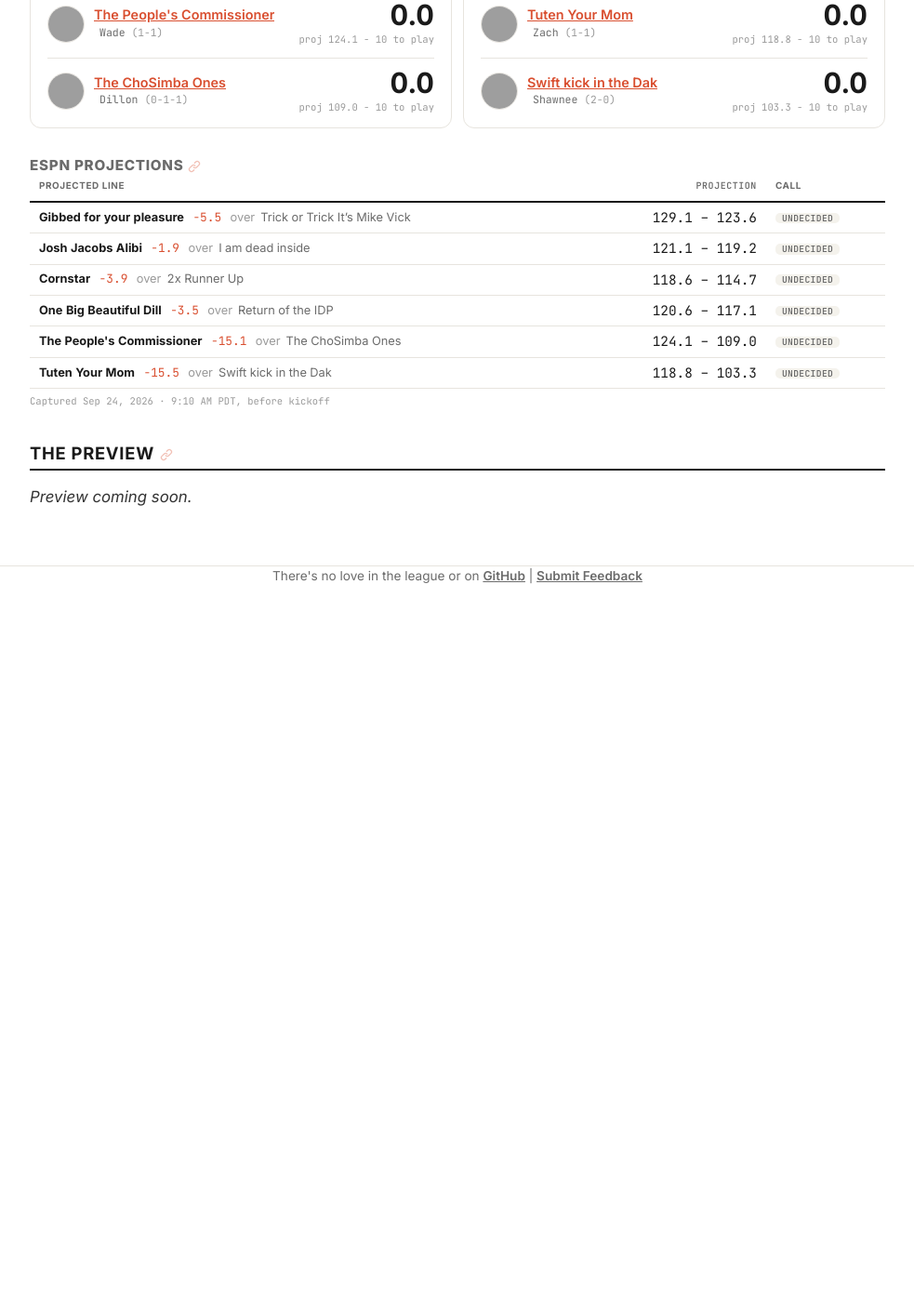
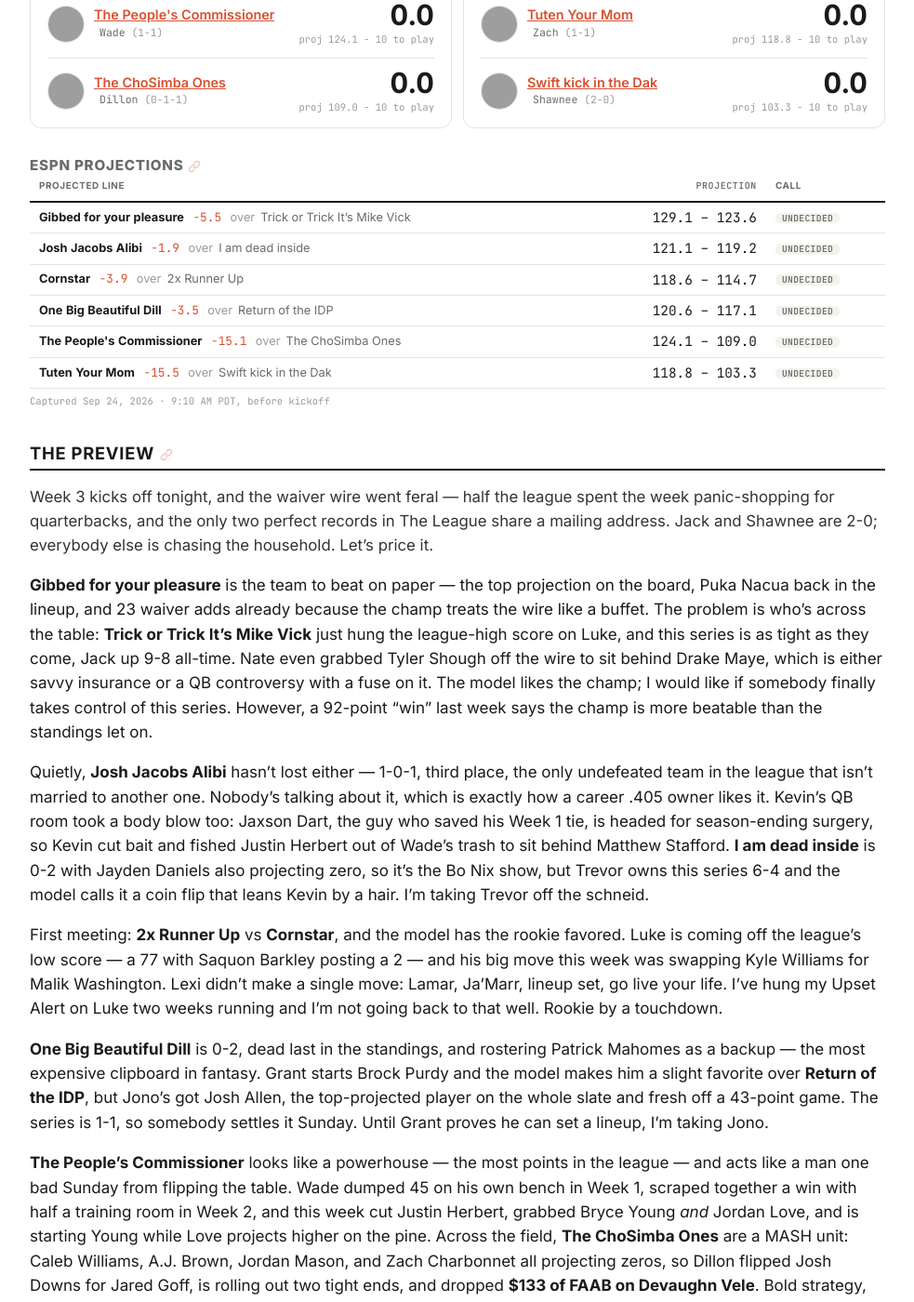
Before and after one commit to dillondrenzek/no-love-in-the-league, a Jekyll site: the page built from docs/seasons/2026/week-3.md, in a window 1280 px wide and 1400 px high, scrolled down 565 px. Shown: the whole window at 93% size, without its empty margins (148-1131 px from the left). Built offline with Jekyll 4.4.1, drawn with Linux system fonts in a browser that asks for light colours; before the commit the page ends 1195 px from its top, so only the background shows below that; some of the changed text lies outside the part shown; grey boxes are pictures that could not be loaded.

Commit message:
add week 3 preview

```diff
--- a/docs/seasons/2026/week-3.md
+++ b/docs/seasons/2026/week-3.md
@@ -6,10 +6,12 @@
 season_no: 13
 week: 3
 ---
+
 {% assign wk = site.data.weeks["2026-3"] %}
 {% include sections/week_detail.html wk=wk %}
 
 {% if wk.state == "complete" %}
+
 <h2>The Recap</h2>
 
 <!-- Paste the agent's recap below. Prep the facts with:
@@ -28,4 +30,25 @@
      then have your agent (agents/weekly-preview.md) write it.
      The preview stays at the bottom of the page all season, below the recap. -->
 
-_Preview coming soon._
+Week 3 kicks off tonight, and the waiver wire went feral — half the league spent the week panic-shopping for quarterbacks, and the only two perfect records in The League share a mailing address. Jack and Shawnee are 2-0; everybody else is chasing the household. Let's price it.
+
+**Gibbed for your pleasure** is the team to beat on paper — the top projection on the board, Puka Nacua back in the lineup, and 23 waiver adds already because the champ treats the wire like a buffet. The problem is who's across the table: **Trick or Trick It's Mike Vick** just hung the league-high score on Luke, and this series is as tight as they come, Jack up 9-8 all-time. Nate even grabbed Tyler Shough off the wire to sit behind Drake Maye, which is either savvy insurance or a QB controversy with a fuse on it. The model likes the champ; I would like if somebody finally takes control of this series. However, a 92-point "win" last week says the champ is more beatable than the standings let on.
+
+Quietly, **Josh Jacobs Alibi** hasn't lost either — 1-0-1, third place, the only undefeated team in the league that isn't married to another one. Nobody's talking about it, which is exactly how a career .405 owner likes it. Kevin's QB room took a body blow too: Jaxson Dart, the guy who saved his Week 1 tie, is headed for season-ending surgery, so Kevin cut bait and fished Justin Herbert out of Wade's trash to sit behind Matthew Stafford. **I am dead inside** is 0-2 with Jayden Daniels also projecting zero, so it's the Bo Nix show, but Trevor owns this series 6-4 and the model calls it a coin flip that leans Kevin by a hair. I'm taking Trevor off the schneid.
+
+First meeting: **2x Runner Up** vs **Cornstar**, and the model has the rookie favored. Luke is coming off the league's low score — a 77 with Saquon Barkley posting a 2 — and his big move this week was swapping Kyle Williams for Malik Washington. Lexi didn't make a single move: Lamar, Ja'Marr, lineup set, go live your life. I've hung my Upset Alert on Luke two weeks running and I'm not going back to that well. Rookie by a touchdown.
+
+**One Big Beautiful Dill** is 0-2, dead last in the standings, and rostering Patrick Mahomes as a backup — the most expensive clipboard in fantasy. Grant starts Brock Purdy and the model makes him a slight favorite over **Return of the IDP**, but Jono's got Josh Allen, the top-projected player on the whole slate and fresh off a 43-point game. The series is 1-1, so somebody settles it Sunday. Until Grant proves he can set a lineup, I'm taking Jono.
+
+**The People's Commissioner** looks like a powerhouse — the most points in the league — and acts like a man one bad Sunday from flipping the table. Wade dumped 45 on his own bench in Week 1, scraped together a win with half a training room in Week 2, and this week cut Justin Herbert, grabbed Bryce Young _and_ Jordan Love, and is starting Young while Love projects higher on the pine. Across the field, **The ChoSimba Ones** are a MASH unit: Caleb Williams, A.J. Brown, Jordan Mason, and Zach Charbonnet all projecting zeros, so Dillon flipped Josh Downs for Jared Goff, is rolling out two tight ends, and dropped **$133 of FAAB on Devaughn Vele**. Bold strategy, Cotton. Dillon owns Wade 9-5 all-time, but the model has Wade comfortably — so long as the commish doesn't outthink himself.
+
+The reigning Sacko is 2-0 and the model _still_ has her dead last on paper — partly because **Swift kick in the Dak** currently has Nico Collins on the bench and Rashod Bateman in the lineup. Either Shawnee knows something or she hasn't set it yet. **Tuten Your Mom** is second in the league in points and leads the series 7-5, but Zach just shipped his backup QB, Jared Goff, to Dillon for Josh Downs, so it's Joe Burrow or bust. The model likes Zach by a lot. I like him by a little.
+
+So here's the card. **Jack vs Nate** is the Game of the Week — the champ against last week's hottest team, in a series separated by a single game. The Lock is **Wade**, because even a volatile powerhouse should handle a roster held together by a $133 Devaughn Vele and a Tuesday trade for Goff — just set the lineup and walk away, commish. My Upset Alert is **Shawnee**, projected dead last and 2-0 anyway — and if she and Jack both cash, the household goes to 6-0 and Week 10, when they finally play each other, becomes a very tense dinner. And the bold one, because somebody has to watch the QB scramble: the waiver quarterbacks win the week _from the bench_.
+
+### 🔮 Picks
+
+- **Game of the Week** — Gibbed for your pleasure vs Trick or Trick It's Mike Vick — the unbeaten champ against the league-high scorer, in a 9-8 series.
+- **Lock of the Week** — The People's Commissioner — the league's top scorer against a lineup built from the injury report and a $133 Vele. Don't overthink it, Wade.
+- **Upset Alert** — Swift kick in the Dak — projected dead last, undefeated anyway. Set the lineup, Shawnee, and this one's yours.
+- **Bold Prediction** — Jordan Love outscores Bryce Young from Wade's bench _and_ Justin Herbert outscores Matthew Stafford from Kevin's — two managers who got the QB scramble right and started the wrong guy.
```
